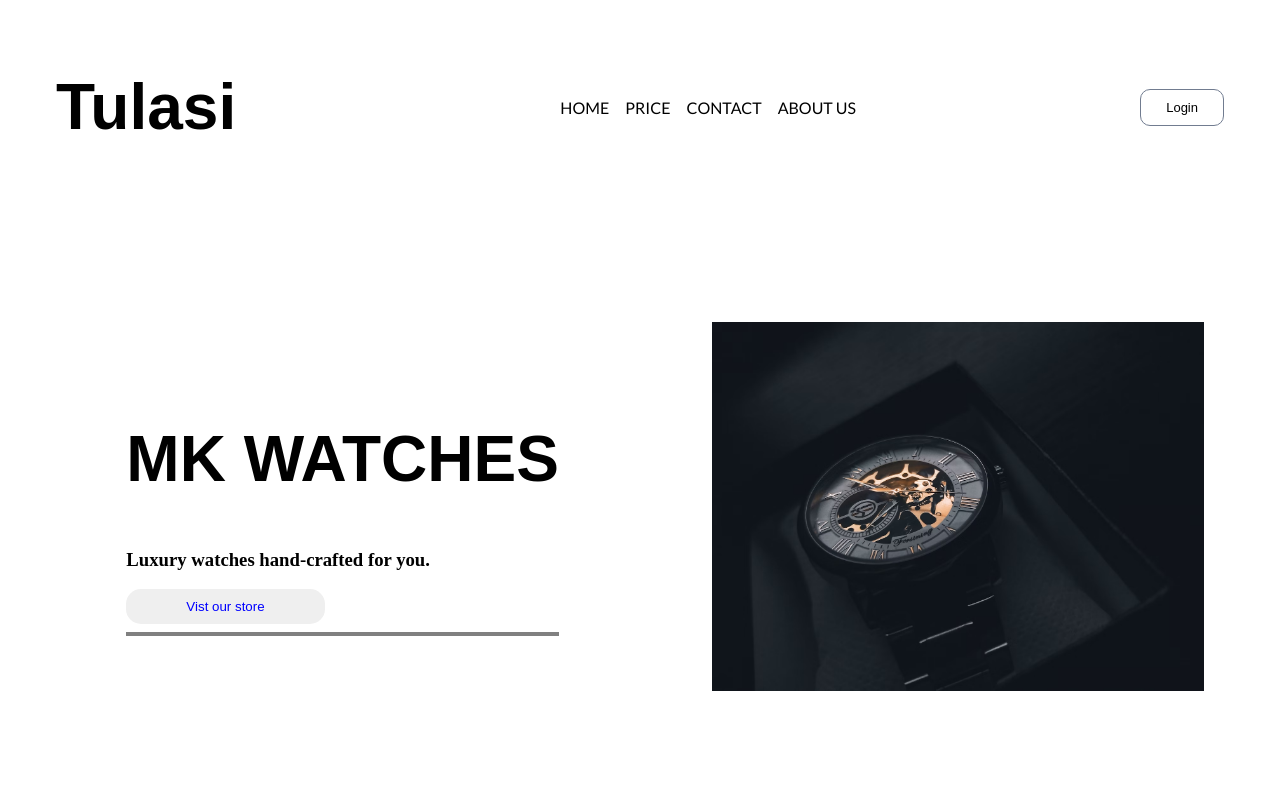
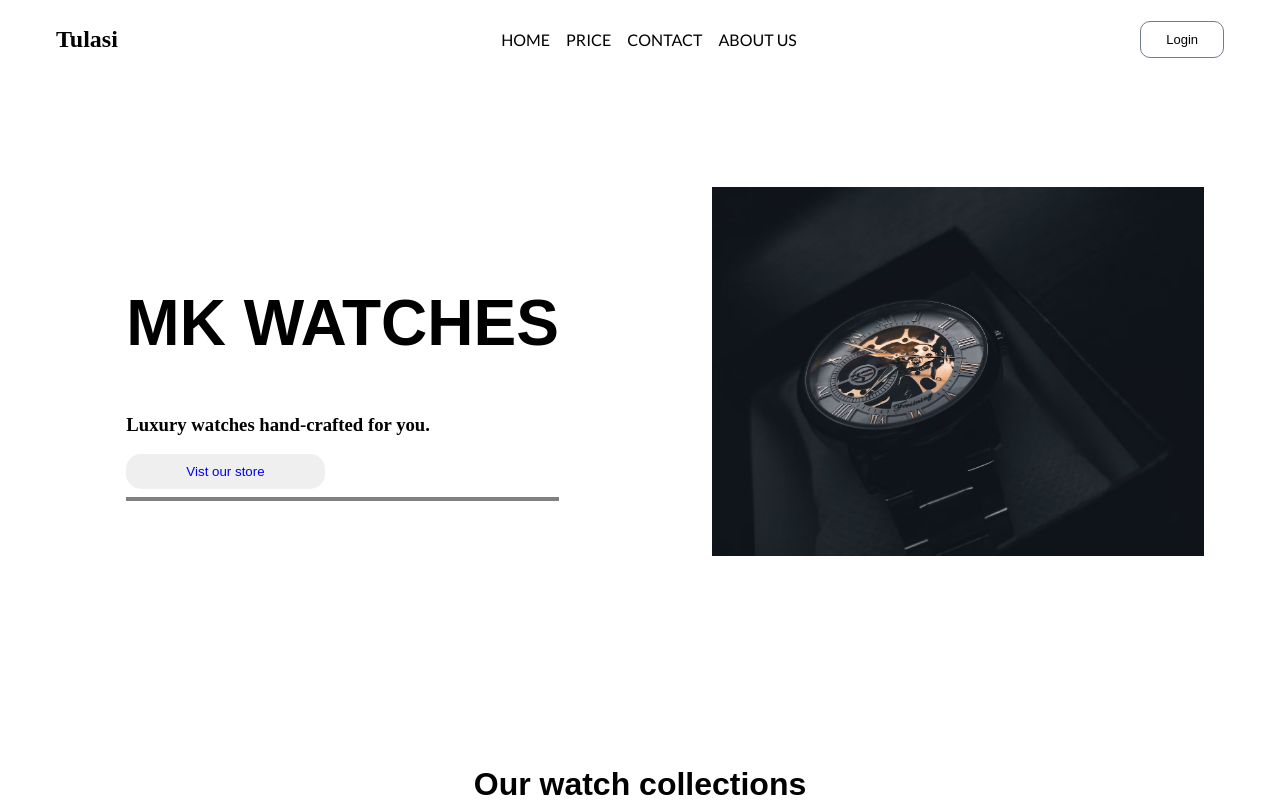
Before and after one commit to tulsirijal/productPage, a plain HTML site: page index.html in a window 1280 px wide. Drawn offline with nearby package versions, Linux system fonts and the light colour scheme.

Commit message:
updated nav heading

```diff
--- a/index.html
+++ b/index.html
@@ -23,7 +23,7 @@
         <nav>
             <div class="container">
                 <div class="title">
-                    <h1>Tulasi</h1>
+                    <h2>Tulasi</h2>
                 </div>
                 <div class="nav-list">
                     <ul>
```
